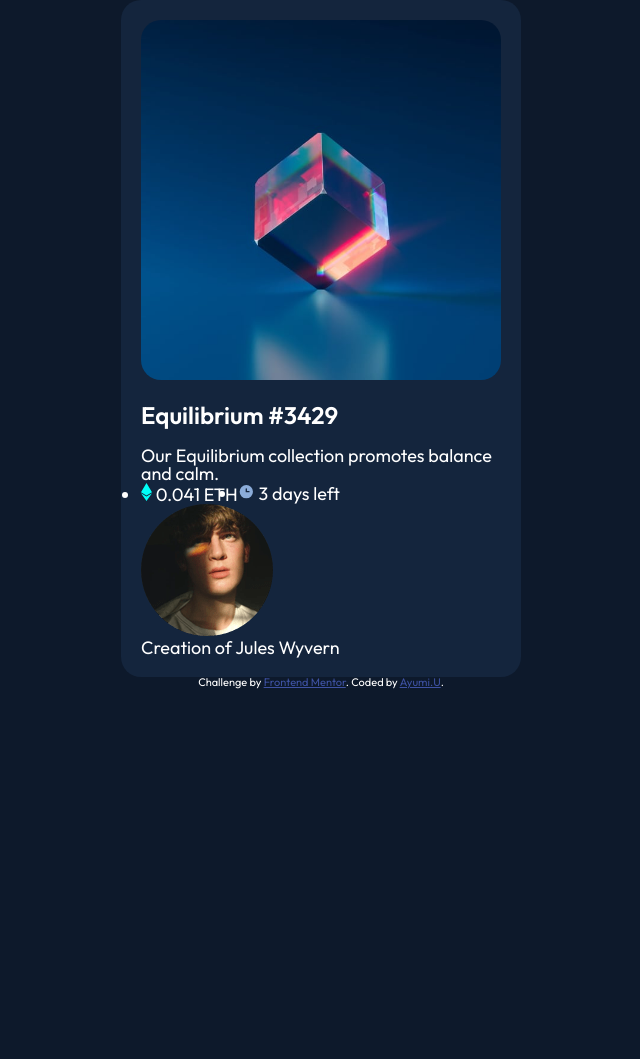
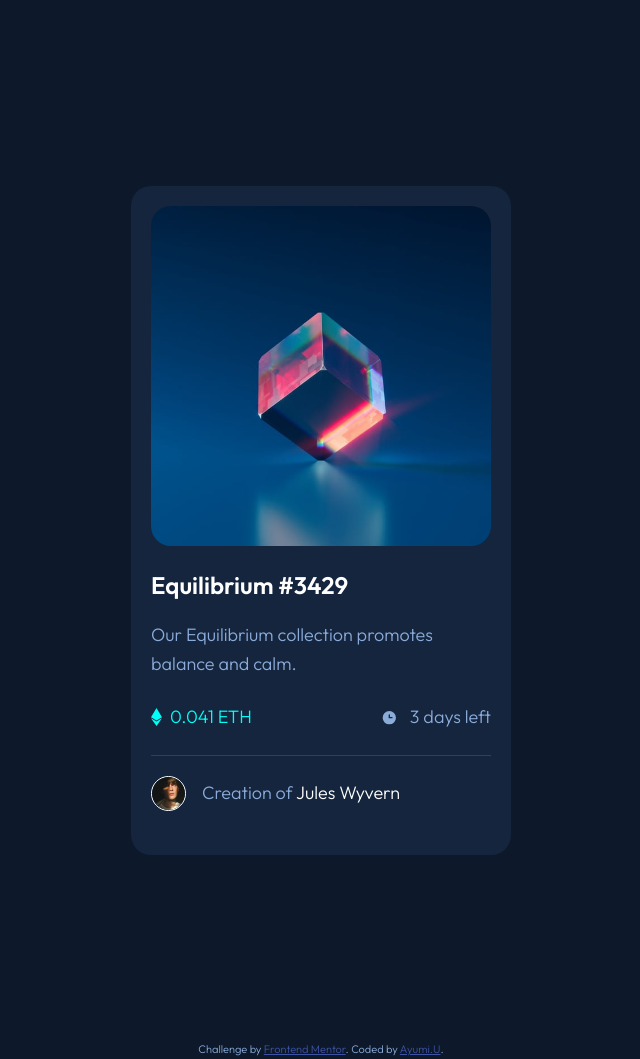
Before and after one commit to AyumiUeno12/NFT-preview-card, a plain HTML site: page index.html in a window 1280 px wide. Shown: the whole page, without its empty margins (319-959 px from the left). Before the commit the page ends 800 px from the top, so only its background shows below. Drawn offline with Linux system fonts and the light colour scheme.

Commit message:
Update css

```diff
--- a/css/style.css
+++ b/css/style.css
@@ -50,7 +50,7 @@ Default: 400
 semiBold: 600
 
 ### Line-heights:
-- 1.4 for headings
+- xx for headings
 - 1.6 for paragraphs
 
 ### Border-radius
@@ -73,30 +73,47 @@ Default: xpx
 } */
 
 body {
+  background-color: hsl(217, 54%, 11%);
+  color: hsl(215, 51%, 70%);
   font-family: "Outfit", sans-serif;
-  line-height: 1;
   font-size: 18px;
   font-weight: 400;
-  color: hsl(0, 0%, 100%);
-  background-color: hsl(217, 54%, 11%);
+  height: 100%;
+  line-height: 1;
 }
 
 /*******************************/
 /* General Reusable Components */
 /*******************************/
 
+.container {
+  margin: 0 auto;
+  padding: 0 20px;
+}
+
+.equilibrium-img,
+.content,
+.details,
+.avatar-box,
+h1 {
+  margin-bottom: 24px;
+}
+
+/*******************************/
+/*  Card Components */
+/*******************************/
+
 .card {
-  max-width: 400px;
   background-color: hsl(216, 50%, 16%);
-  margin: 0 auto;
+  border-radius: 20px;
+  color: hsl(215, 51%, 70%);
+  max-width: 380px;
+  margin: 15% auto;
   padding: 20px;
-  border-radius: 20px;
 }
 
 .equilibrium-img {
-  margin: auto;
   text-align: center;
-  margin-bottom: 20px;
 }
 
 .equilibrium-img img {
@@ -104,17 +121,78 @@ body {
   border-radius: 20px;
 }
 
-.list {
-  display: flex;
-}
-
-ul li {
-  float: left;
-  align-content: space-between;
-}
-
 h1 {
-  margin-bottom: 20px;
+  color: hsl(0, 0%, 100%);
   font-weight: 600;
   font-size: 24px;
 }
+
+p {
+  font-weight: 300;
+  line-height: 1.6;
+}
+
+.details {
+  display: flex;
+  justify-content: space-between;
+}
+
+.img-eth,
+.img-clock {
+  margin-right: 8px;
+  position: relative;
+  top: 3.5px;
+}
+
+.eth p {
+  color: hsl(178, 100%, 50%);
+}
+
+/*******************************/
+/* Avatar section */
+/*******************************/
+
+.avatar-box {
+  display: flex;
+  align-items: center;
+  border-top: 1px solid hsl(215, 32%, 27%);
+  padding-top: 20px;
+}
+
+.avatar-box img {
+  border-radius: 50%;
+  border: 1px solid hsl(0, 0%, 100%);
+}
+
+.avatar-p {
+  margin-left: 16px;
+}
+
+span {
+  color: hsl(0, 0%, 100%);
+}
+
+/*******************************/
+/* Footer */
+/*******************************/
+
+.attribution {
+  font-size: 11px;
+  text-align: center;
+}
+.attribution a {
+  color: hsl(228, 45%, 44%);
+}
+
+/*******************************/
+/* Media Queries */
+/*******************************/
+@media screen and (max-width: 320px) {
+  body {
+    font-size: 14px;
+  }
+
+  h1 {
+    font-size: 20px;
+  }
+}
--- a/index.html
+++ b/index.html
@@ -27,48 +27,64 @@
     <title>Frontend Mentor | NFT preview card component</title>
 
     <!-- Feel free to remove these styles or customise in your own stylesheet 👍 -->
-    <style>
-      .attribution {
-        font-size: 11px;
-        text-align: center;
-      }
-      .attribution a {
-        color: hsl(228, 45%, 44%);
-      }
-    </style>
   </head>
+
   <body>
     <!-- Card component -->
-    <main class="card">
+    <main class="container">
+      <div class="card">
         <div class="equilibrium-img">
-        <img src="images/image-equilibrium.jpg" alt="image of an equilibrium" />
+          <img
+            src="images/image-equilibrium.jpg"
+            alt="image of an equilibrium"
+          />
         </div>
         <h1>Equilibrium #3429</h1>
-      <p>Our Equilibrium collection promotes balance and calm.</p>
-      <div class="list">
-        <ul>
-          <li>
-            <img src="images/icon-ethereum.svg" alt="image of an ethereum" />
-            0.041 ETH
-          </li>
-          <li>
-            <img src="images/icon-clock.svg" alt="image of clock" />
+        <p class="content">
+          Our Equilibrium collection promotes balance and calm.
+        </p>
+
+        <div class="details">
+          <div class="eth">
+            <p>
+              <img
+                src="images/icon-ethereum.svg"
+                alt="image of an ethereum"
+                class="img-eth"
+              />0.041 ETH
+            </p>
+          </div>
+          <div class="clock">
+            <p>
+              <img
+                src="images/icon-clock.svg"
+                alt="image of clock"
+                class="img-clock"
+              />
               3 days left
-          </li>
-        </ul>
+            </p>
+          </div>
         </div>
 
-      <div class="avatar">
-        <img src="images/image-avatar.png" alt="image of avatar" />
-        <p>Creation of Jules Wyvern</p>
+        <div class="avatar-box">
+          <img
+            src="images/image-avatar.png"
+            alt="image of avatar"
+            width="35"
+            heigh="35"
+          />
+          <p class="avatar-p">Creation of <span>Jules Wyvern</span></p>
+        </div>
       </div>
     </main>
 
-    <div class="attribution">
+    <footer class="attribution">
+      <p>
         Challenge by
         <a href="https://www.frontendmentor.io?ref=challenge" target="_blank"
           >Frontend Mentor</a
         >. Coded by <a href="#">Ayumi.U</a>.
-    </div>
+      </p>
+    </footer>
   </body>
 </html>
```
Lines whose indentation alone changed are shown as unchanged.
